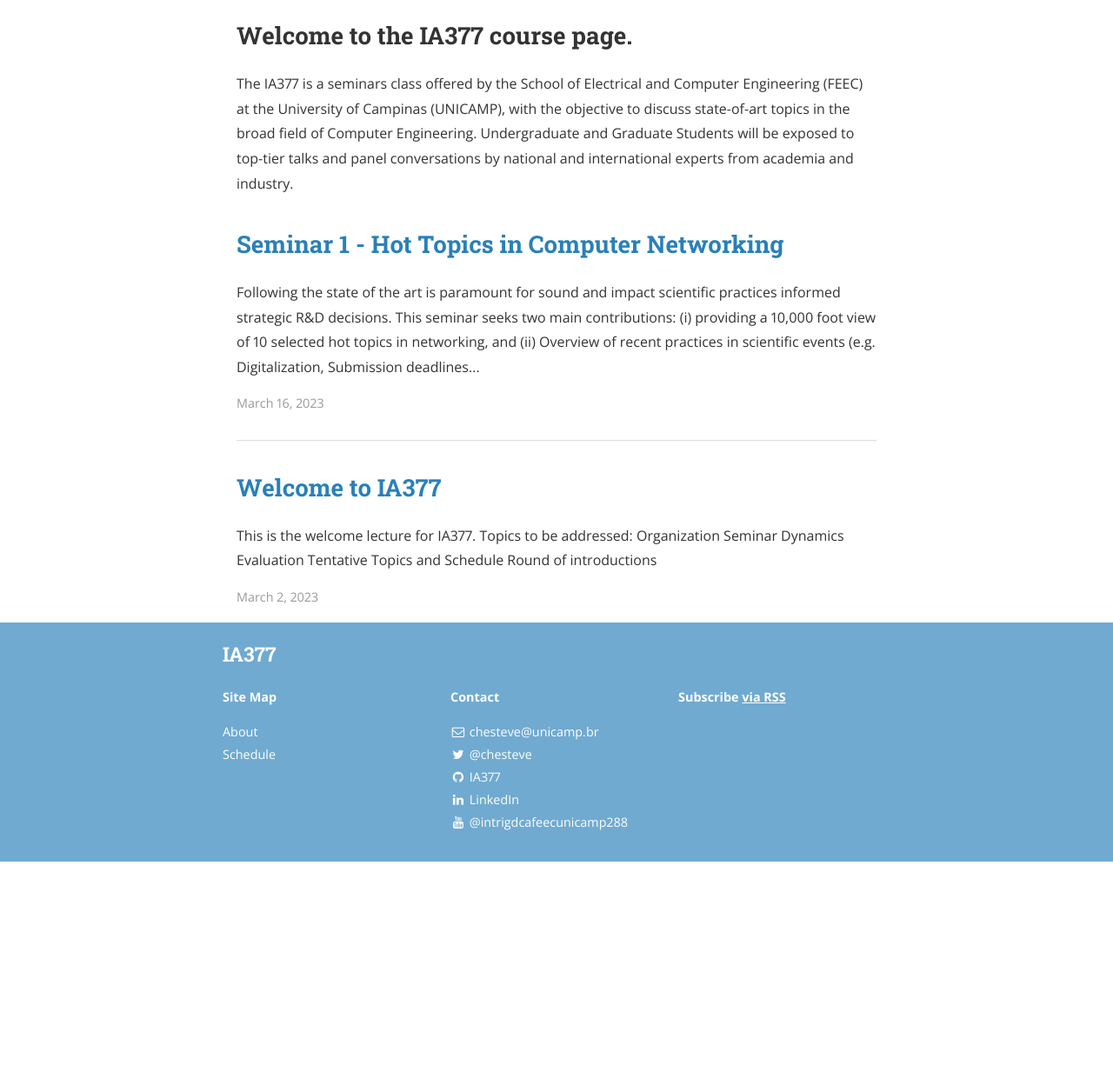
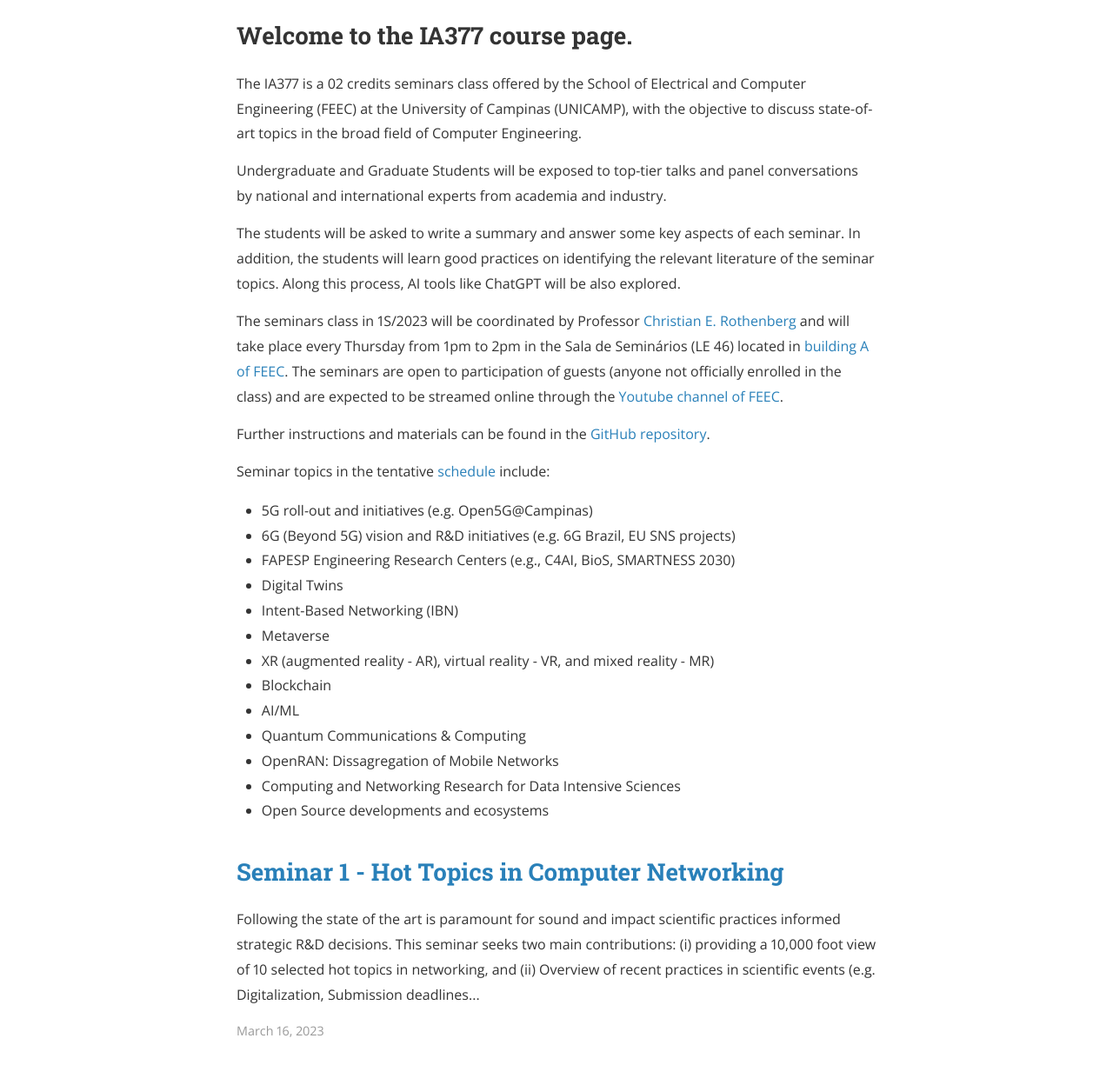
Before and after one commit to ia377-feec-unicamp/ia377-feec-unicamp.github.io, a Jekyll site: the page built from index.html, in a window 1280 px wide and 1400 px high, scrolled down 330 px. Shown: the part 175-1400 px from the top of the window at 87% size. Built offline with Jekyll 4.4.1, drawn with Linux system fonts in a browser that asks for light colours; nearby versions of some CDN libraries; the list of posts is cut into pages by our own code; before the commit the page ends 1496 px from its top, so only the background shows below that.

Commit message:
Update index.html

```diff
--- a/index.html
+++ b/index.html
@@ -18,10 +18,27 @@ pagination:
   <div>
     <h2 class="post-link">Welcome to the IA377 course page.</h2>
     {% if site.description %}<p>{{ site.description}}</p>{% endif %}
-    <p>The IA377 is a seminars class offered by the School of Electrical and Computer Engineering (FEEC) at the University of Campinas (UNICAMP),
-			with the objective to discuss state-of-art topics in the broad field of Computer Engineering.
-      Undergraduate and Graduate Students will be exposed to top-tier talks and panel conversations by national and international experts from academia and industry.</p>
-  </div>
+  <p dir="auto">The IA377 is a 02 credits seminars class offered by the School of Electrical and Computer Engineering (FEEC) at the University of Campinas (UNICAMP), with the objective to discuss state-of-art topics in the broad field of Computer Engineering.</p>
+<p dir="auto">Undergraduate and Graduate Students will be exposed to top-tier talks and panel conversations by national and international experts from academia and industry.</p>
+<p dir="auto">The students will be asked to write a summary and answer some key aspects of each seminar. In addition, the students  will learn good practices on identifying the relevant literature of the seminar topics. Along this process, AI tools like ChatGPT will be also explored.</p>
+<p dir="auto">The seminars class in 1S/2023 will be coordinated by Professor <a href="https://www.dca.fee.unicamp.br/~chesteve/" rel="nofollow">Christian E. Rothenberg</a> and will take place every Thursday from 1pm to 2pm in the Sala de Seminários (LE 46) located in <a href="https://goo.gl/maps/fS2vTDTAYPwM4f7e9" rel="nofollow">building A of FEEC</a>. The seminars are open to participation of guests (anyone not officially enrolled in the class) and are expected to be streamed online through the <a href="https://www.youtube.com/channel/UChptcdqmzNLQ8Oe03DEjIDQ" rel="nofollow">Youtube channel of FEEC</a>.</p>
+<p dir="auto">Further instructions and materials can be found in the <a href="https://github.com/ia377-feec-unicamp">GitHub repository</a>.</p>
+<p dir="auto">Seminar topics in the tentative <a href="https://ia377-feec-unicamp.github.io/schedule/" rel="nofollow">schedule</a> include:</p>
+<ul dir="auto">
+<li>5G roll-out and initiatives (e.g. Open5G@Campinas)</li>
+<li>6G (Beyond 5G) vision and R&amp;D initiatives (e.g. 6G Brazil, EU SNS projects)</li>
+<li>FAPESP Engineering Research Centers (e.g., C4AI, BioS, SMARTNESS 2030)</li>
+<li>Digital Twins</li>
+<li>Intent-Based Networking (IBN)</li>
+<li>Metaverse</li>
+<li>XR (augmented reality - AR), virtual reality - VR, and mixed reality - MR)</li>
+<li>Blockchain</li>
+<li>AI/ML</li>
+<li>Quantum Communications &amp; Computing</li>
+<li>OpenRAN: Dissagregation of Mobile Networks</li>
+<li>Computing and Networking Research for Data Intensive Sciences</li>
+<li>Open Source developments and ecosystems</li>
+</ul>  </div>
 <ul class="post-list">
   {% for post in paginator.posts %}
   <li>
```
